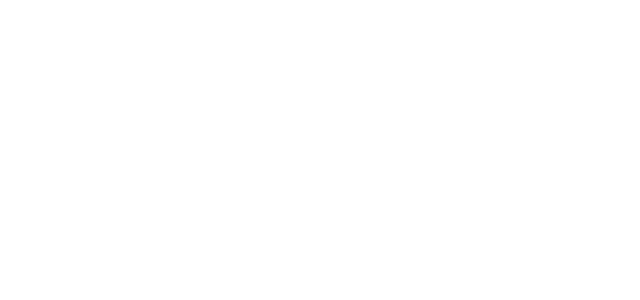
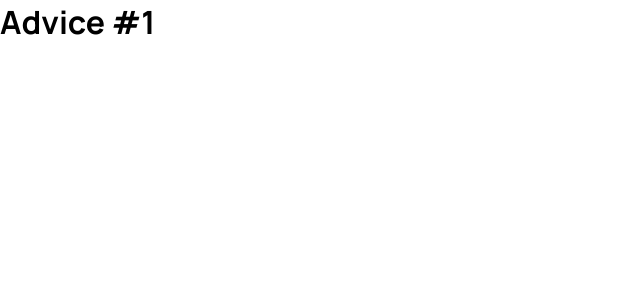
Before and after one commit to Aayush259/Advice-Generator-App, a React (Vite) app: page / in a window 1280 px wide. Shown: the top 300 px of the page, without its empty margins (0-640 px from the left). Built offline with nearby package versions, Linux system fonts and the light colour scheme.

Commit message:
Added AdviceCounter component

```diff
--- a/src/App.jsx
+++ b/src/App.jsx
@@ -1,10 +1,13 @@
 import './styles/style.css';
+import AdviceCounter from './components/AdviceCounter';
 
 function App() {
 
   return (
     <>
-
+    <div id="adviceGenerator">
+      <AdviceCounter />
+    </div>
     </>
   )
 }
--- /dev/null
+++ b/src/components/AdviceCounter.jsx
@@ -0,0 +1,16 @@
+import { useState } from "react";
+
+function AdviceCounter() {
+
+    let [adviceCount, setAdviceCount] = useState(1);
+
+    return (
+        <>
+        <header id="adviceCount">
+            <h1>Advice #{adviceCount}</h1>
+        </header>
+        </>
+    )
+}
+
+export default AdviceCounter;
--- a/src/styles/style.css
+++ b/src/styles/style.css
@@ -4,3 +4,10 @@
     box-sizing:border-box;
     font-family:Manrope, sans-serif;
 }
+
+.flex{
+    display:flex;
+    flex-direction:row;
+    justify-content:center;
+    align-items:center;
+}
```
Also changed, not shown: 1 other file (tests, documents, lock files or other folders).
